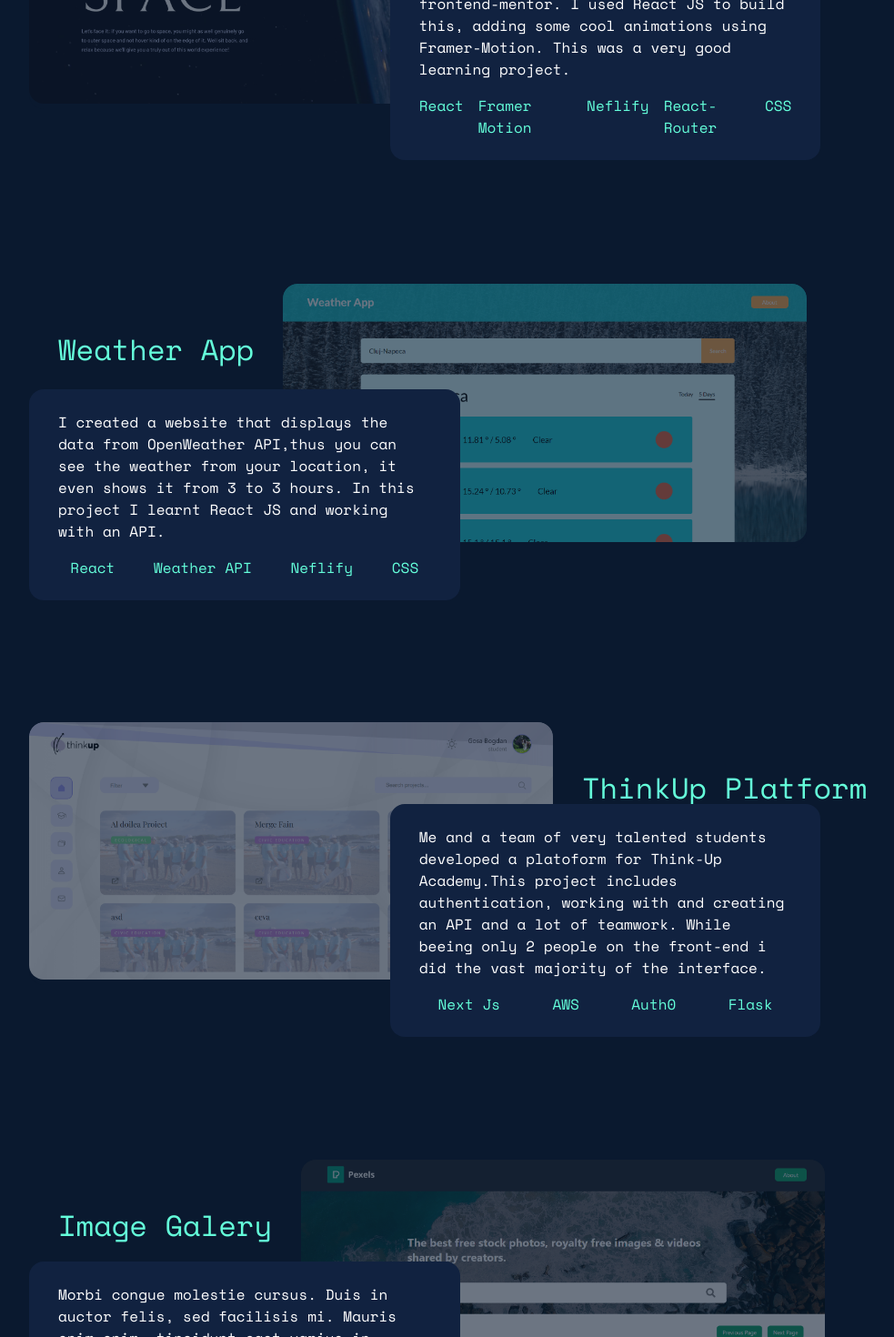
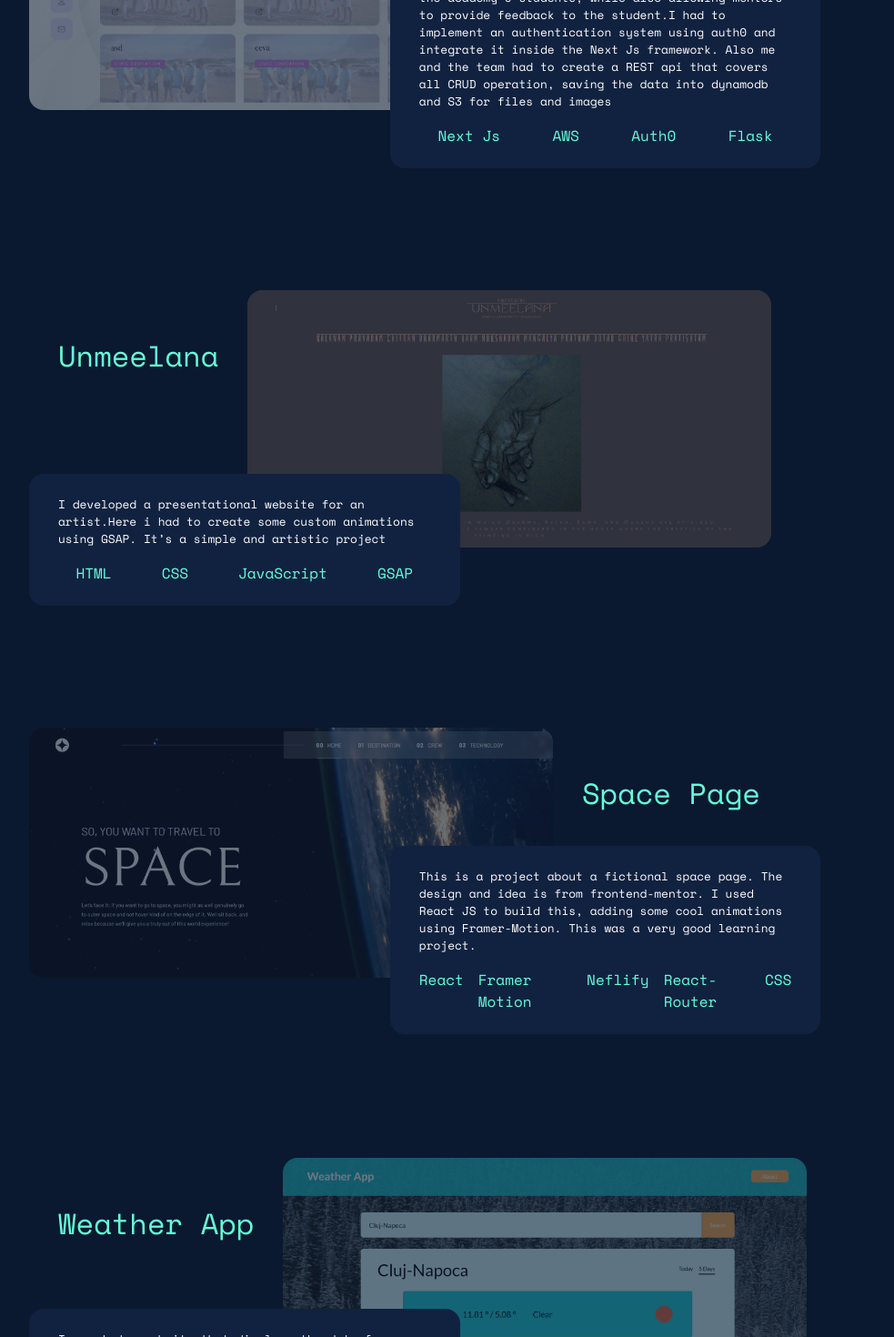
Before and after one commit to bogdangosa/portfolio2, a React (Create React App) app: page / in a window 1280 px wide. Shown: the part 1120-2590 px from the top of the page at 91% size, without its empty margins (96-1079 px from the left). Built offline with nearby package versions, Linux system fonts and the light colour scheme.

Commit message:
changed the descriptions

```diff
--- a/public/index.html
+++ b/public/index.html
@@ -7,7 +7,7 @@
     <meta name="theme-color" content="#000000" />
     <meta
       name="description"
-      content="Web site created using create-react-app"
+      content="Portfolio Bogdan Gosa"
     />
     <link rel="apple-touch-icon" href="%PUBLIC_URL%/logo192.png" />
     <!--
@@ -28,7 +28,7 @@
     <link rel="preconnect" href="https://fonts.gstatic.com" crossorigin>
     <link href="https://fonts.googleapis.com/css2?family=Space+Mono:wght@400;700&display=swap" rel="stylesheet">
 
-    <title>React App</title>
+    <title>Bogdan Gosa</title>
   </head>
   <body>
     <noscript>You need to enable JavaScript to run this app.</noscript>
--- a/src/Components/Buttons/BurgerButton/BurgerButton.css
+++ b/src/Components/Buttons/BurgerButton/BurgerButton.css
@@ -7,6 +7,7 @@
     align-items: center;
     transition: 1s;
     z-index: 100;
+    cursor: pointer;
 }
 .ClosedBurgerButton .burger_line1{
     transform: rotate(-45deg) translate(-10px,10px);
--- a/src/Components/Navigation/Navigation.js
+++ b/src/Components/Navigation/Navigation.js
@@ -26,7 +26,7 @@
   const Transition = {
       type: "tween",
       ease: "anticipate",
-      duration: 0.4,
+      duration: 0.3,
       delay: props.delay
   }
 
--- a/src/Components/Pages/About/About.js
+++ b/src/Components/Pages/About/About.js
@@ -6,7 +6,8 @@
     <div className="About">
         <h2>About</h2>
         <div className='AboutTop'>
-            <p className="AboutText">Hi! I’m Bogdan Gosa and I am a passionate and enthusiastic Front-end Developer with 2+ years of experience in web development. I am a very hard working individual, and i would also consider myself a good team member.<br/><br/>My story with programming starts from a very young age. My first contact with programming was at school at age 10 when I had a class of programming. I was doing pretty good so my teacher sent me to an excellency class. At age 11 I already got to the national olympiad. At age 14 I got a bronze medal at the national olympiad. Then I started High School, in witch I started OOP, while also being in the robotics team. I tried almost every type of programming, from building small games to app development to programming robots. But after a while I started learning web development and I knew this is what I liked the most, so I started learning. I worked hard to develop my skills and I built some cool projects along the way.</p>
+            <p className="AboutText">Hi! I’m Bogdan Gosa and I am a passionate and enthusiastic Front-end Developer, always looking for opportunities to learn something new or improve on, eager on working with you on your projects.
+            <br/><br/>My story with programming starts from a very young age. My first contact with programming was at school at age 10 when I had a class of programming. I was doing pretty good so my teacher sent me to an excellency class. At age 11 I already got to the national olympiad. At age 14 I got a bronze medal at the national olympiad. Then I started High School, in witch I started OOP, while also being in the robotics team. I tried almost every type of programming, from building small games to app development to programming robots. But after a while I started learning web development and I knew this is what I liked the most, so I started learning. I worked hard to develop my skills and I built some cool projects along the way.</p>
             <div className="ImageContainer">
                 <img className="Image" src="/profile_image_me.png"/>
             </div>
--- a/src/Components/Pages/Home/Home.js
+++ b/src/Components/Pages/Home/Home.js
@@ -66,21 +66,25 @@
              exit="out"
              variants={Variants}
              transition={TransitionResume}
-            href={process.env.PUBLIC_URL+'/Resume 1.0.pdf'} download="Resume 1.0.pdf"><SimpleButton>See Resume</SimpleButton></motion.a>
+            href={process.env.PUBLIC_URL+'/Resume.pdf'} download="Resume 1.0.pdf"><SimpleButton>See Resume</SimpleButton></motion.a>
             <img className="arrow_down" onClick={() => ProjectsTitleRef.current.scrollIntoView()} src="/arrow-down.png" alt="arrow"/>
         </div>
         <div className="HomeProjectsSection">
             <h2 ref={ProjectsTitleRef}>Projects</h2>
+            <HomeProjectCard attributes={new Array("Next Js","AWS","Auth0","Flask")} onClick={()=>{}} reversed={false} image="/project_images/thinkup_platform.png" title="ThinkUp Platform">My team and I developed a platform for an NGO. The platform is intended to host the projects built by the academy's students, while also allowing mentors to provide feedback to the student.I had to implement an authentication system using auth0 and integrate it inside the Next Js framework. Also me and the team had to create a REST api that covers all CRUD operation, saving the data into dynamodb and S3 for files and images</HomeProjectCard>
+            <HomeProjectCard attributes={new Array("React","Weather API","Neflify","CSS")} onClick={()=>openInNewTab("https://reverent-mestorf-315e24.netlify.app")} reversed={true} image="/project_images/weather_app.png" title="Weather App">           I created a website that displays the data from OpenWeather API,thus you can see the weather from your location, it even shows it from 3 to 3 hours. In this project I learnt React JS and working with an API.</HomeProjectCard>
             <HomeProjectCard attributes={new Array("React","Framer Motion","Neflify","React-Router","CSS")} onClick={()=>openInNewTab("https://pedantic-nightingale-faa67d.netlify.app")} reversed={false} image="/project_images/space_page.png" title="Space Page">This is a project about a fictional space page. The design and idea is from frontend-mentor. I used React JS to build this, adding some cool animations using Framer-Motion. This was a very good learning project.</HomeProjectCard>
-            <HomeProjectCard attributes={new Array("React","Weather API","Neflify","CSS")} onClick={()=>openInNewTab("https://reverent-mestorf-315e24.netlify.app")} reversed={true} image="/project_images/weather_app.png" title="Weather App">           I created a website that displays the data from OpenWeather API,thus you can see the weather from your location, it even shows it from 3 to 3 hours. In this project I learnt React JS and working with an API.</HomeProjectCard>
-            <HomeProjectCard attributes={new Array("Next Js","AWS","Auth0","Flask")} onClick={()=>{}} reversed={false} image="/project_images/thinkup_platform.png" title="ThinkUp Platform">           Me and a team of very talented students developed a platoform for Think-Up Academy.This project includes authentication, working with and creating an API and a lot of teamwork. While beeing only 2 people on the front-end i did the vast majority of the interface.</HomeProjectCard>
             <HomeProjectCard attributes={new Array("Next Js","Pexels API","Vercel","CSS")} onClick={()=>openInNewTab("https://image-galery.vercel.app/")} reversed={true} image="/project_images/image_galery.png" title="Image Galery">Morbi congue molestie cursus. Duis in auctor felis, sed facilisis mi. Mauris enim enim, tincidunt eget varius in, pellentesque et dolor. Pellentesque laoreet lacus sit amet sapien consectetur fermentum.</HomeProjectCard>
 
 
+            <Project attributes={new Array("Next Js","AWS","Auth0","Flask")} onClick={()=>{}} reversed={false} image="/project_images/thinkup_platform.png" title="ThinkUp Platform">My team and I developed a platform for an NGO. The platform is intended to host the projects built by the academy's students, while also allowing mentors to provide feedback to the student.I had to implement an authentication system using auth0 and integrate it inside the Next Js framework. Also me and the team had to create a REST api that covers all CRUD operation, saving the data into dynamodb and S3 for files and images</Project>
+            <Project attributes={new Array("HTML","CSS","JavaScript","GSAP")} onClick={()=>openInNewTab("https://sindhusaraswathybhaskaran.com/")} reversed={true} image="/project_images/sindu.png" title="Unmeelana">I developed a presentational website for an artist.Here i had to create some custom animations using GSAP. It’s a simple and artistic project </Project>
             <Project attributes={new Array("React","Framer Motion","Neflify","React-Router","CSS")} onClick={()=>openInNewTab("https://pedantic-nightingale-faa67d.netlify.app")} reversed={false} image="/project_images/space_page.png" title="Space Page">This is a project about a fictional space page. The design and idea is from frontend-mentor. I used React JS to build this, adding some cool animations using Framer-Motion. This was a very good learning project.</Project>
-            <Project attributes={new Array("React","Weather API","Neflify","CSS")} onClick={()=>openInNewTab("https://reverent-mestorf-315e24.netlify.app")} reversed={true} image="/project_images/weather_app.png" title="Weather App">           I created a website that displays the data from OpenWeather API,thus you can see the weather from your location, it even shows it from 3 to 3 hours. In this project I learnt React JS and working with an API.</Project>
-            <Project attributes={new Array("Next Js","AWS","Auth0","Flask")} onClick={()=>{}} reversed={false} image="/project_images/thinkup_platform.png" title="ThinkUp Platform">           Me and a team of very talented students developed a platoform for Think-Up Academy.This project includes authentication, working with and creating an API and a lot of teamwork. While beeing only 2 people on the front-end i did the vast majority of the interface.</Project>
-            <Project attributes={new Array("Next Js","Pexels API","Vercel","CSS")} onClick={()=>openInNewTab("https://image-galery.vercel.app/")} reversed={true} image="/project_images/image_galery.png" title="Image Galery">Morbi congue molestie cursus. Duis in auctor felis, sed facilisis mi. Mauris enim enim, tincidunt eget varius in, pellentesque et dolor. Pellentesque laoreet lacus sit amet sapien consectetur fermentum.</Project>
+            <Project attributes={new Array("React","Weather API","Neflify","CSS")} onClick={()=>openInNewTab("https://reverent-mestorf-315e24.netlify.app")} reversed={true} image="/project_images/weather_app.png" title="Weather App">I created a website that displays the data from OpenWeather API,thus you can see the weather from your location, it even shows it from 3 to 3 hours. In this project I learnt React JS and working with an API.</Project>
+
+            {/*<Project attributes={new Array("Next Js","Pexels API","Vercel","CSS")} onClick={()=>openInNewTab("https://image-galery.vercel.app/")} reversed={true} image="/project_images/image_galery.png" title="Image Galery">Morbi congue molestie cursus. Duis in auctor felis, sed facilisis mi. Mauris enim enim, tincidunt eget varius in, pellentesque et dolor. Pellentesque laoreet lacus sit amet sapien consectetur fermentum.</Project>*/}
+
+            <SimpleButton  onClick={()=>navigate('/Projects')}>View More</SimpleButton>
 
         </div>
         <div className="HomeAboutSection">
--- a/src/Components/Project/Project.css
+++ b/src/Components/Project/Project.css
@@ -6,6 +6,7 @@
     padding-right: 4rem;
     margin-bottom: 10rem;
     z-index: 1;
+    cursor: pointer;
 }
 .Project_Reversed{
     display: flex;
@@ -71,6 +72,7 @@
 
 .ProjectText{
     margin: 0;
+    font-size: 0.8rem;
     color: var(--color-text);
 }
 
```
Also changed, not shown: 1 other file (tests, documents, lock files or other folders).
